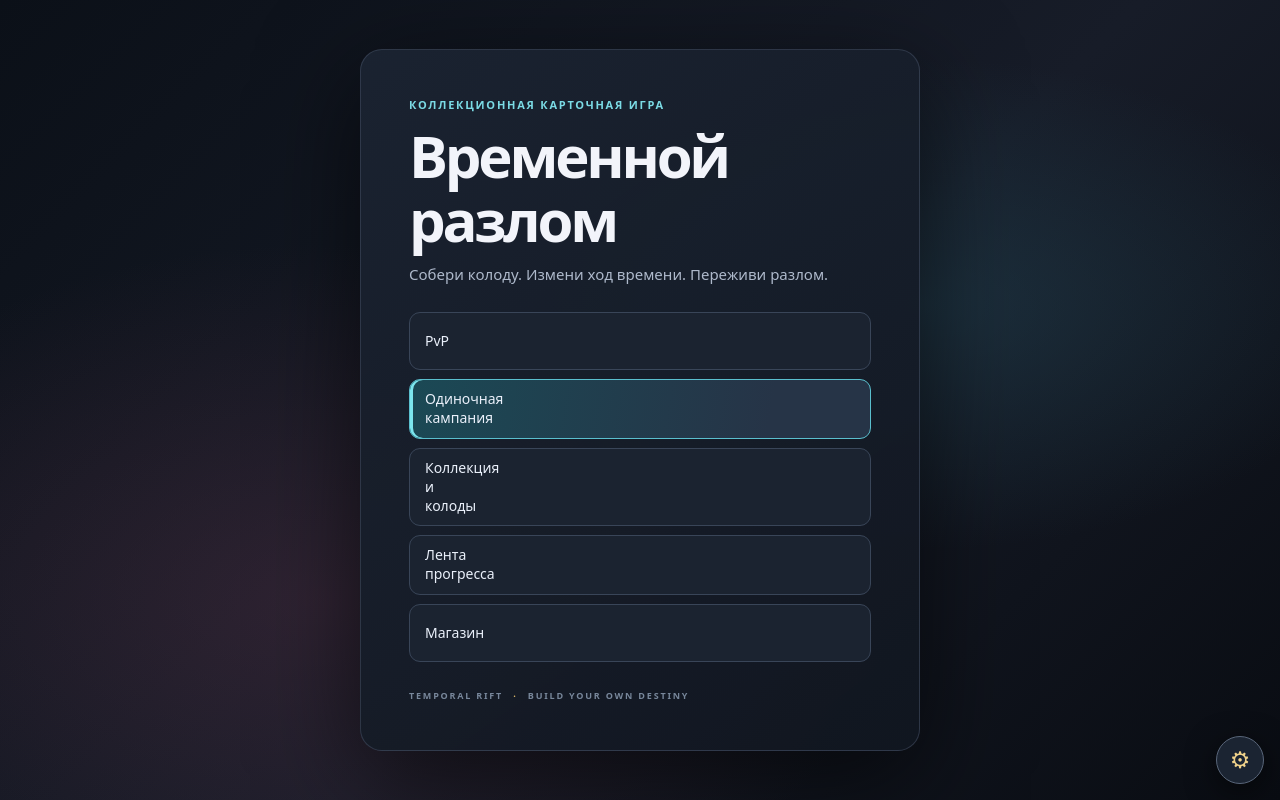
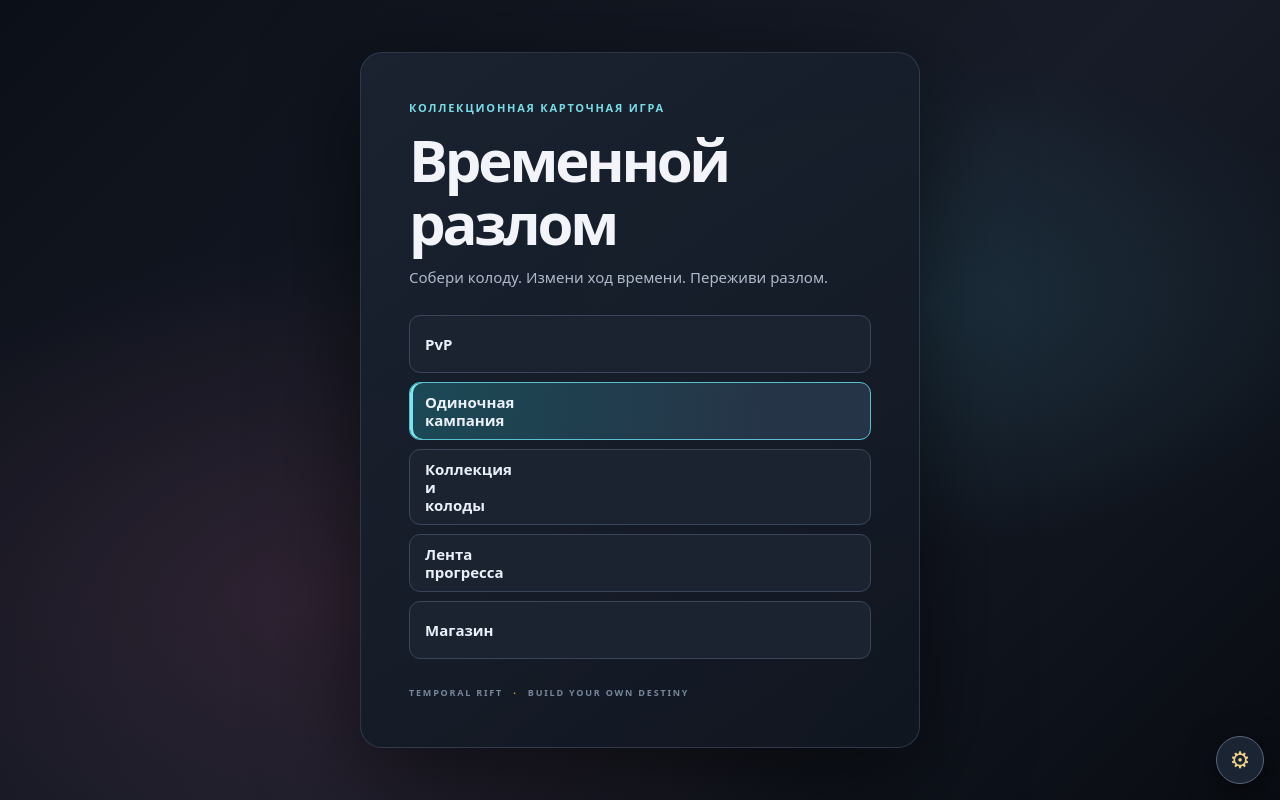
Before and after one commit to spbRusty/ccg_test, a website built with Vite: page index.html in a window 1280 px wide. Built offline with nearby package versions, Linux system fonts and the light colour scheme.

Commit message:
Polish menu button typography

```diff
--- a/style.css
+++ b/style.css
@@ -1283,7 +1283,7 @@ h2 { margin: 0; font-size: 15px; }
 .menu-content h1{font-size:clamp(34px,7vw,58px);letter-spacing:-.055em;margin:12px 0 10px}
 .menu-subtitle{color:#aeb9cb;font-size:15px;line-height:1.6;margin:0 0 26px}
 .menu-options{display:flex;flex-direction:column;gap:9px}
-.menu-option{display:grid;grid-template-columns:38px 1fr 18px;align-items:center;gap:12px;width:100%;min-height:58px;padding:10px 15px;border:1px solid #394558;border-radius:11px;background:#1b2330;color:#eaf0fa;text-align:left;font:700 15px/1.2 inherit;cursor:pointer;transition:transform .15s,border-color .15s,background .15s}
+.menu-option{display:grid;grid-template-columns:38px 1fr 18px;align-items:center;gap:12px;width:100%;min-height:58px;padding:10px 15px;border:1px solid #394558;border-radius:11px;background:#1b2330;color:#eaf0fa;text-align:left;font:inherit;font-weight:700;font-size:15px;line-height:1.2;cursor:pointer;transition:transform .15s,border-color .15s,background .15s}
 .menu-option:hover{transform:translateX(3px);border-color:#67cbd9;background:#222e3d}
 .menu-option.featured{border-color:#5abfce;background:linear-gradient(100deg,#1b4955,#263447 78%);box-shadow:inset 3px 0 #7ce6ee}
 .menu-option-icon{display:grid;place-items:center;width:36px;height:36px;border:1px solid #ffffff20;border-radius:9px;color:#f0c875;font-size:21px;background:#0d141dcc}
```
